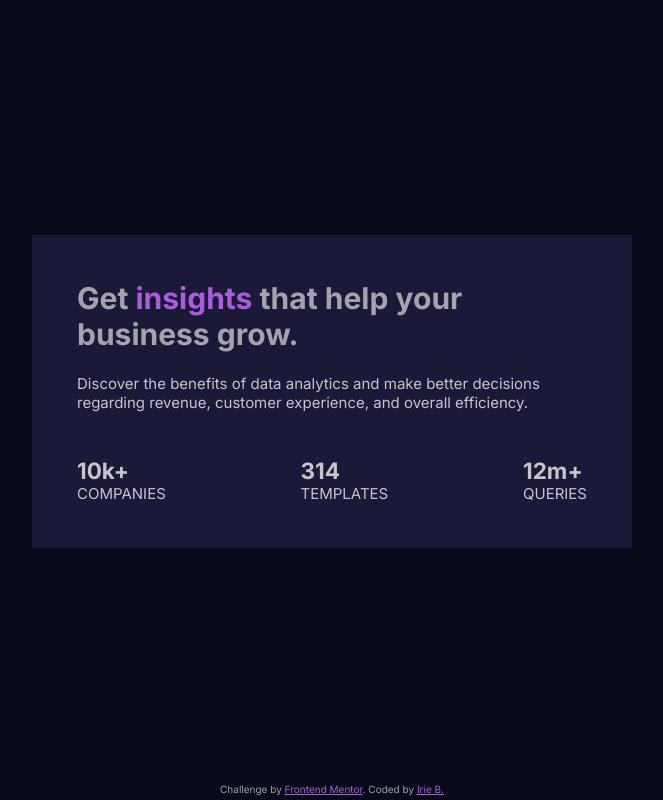
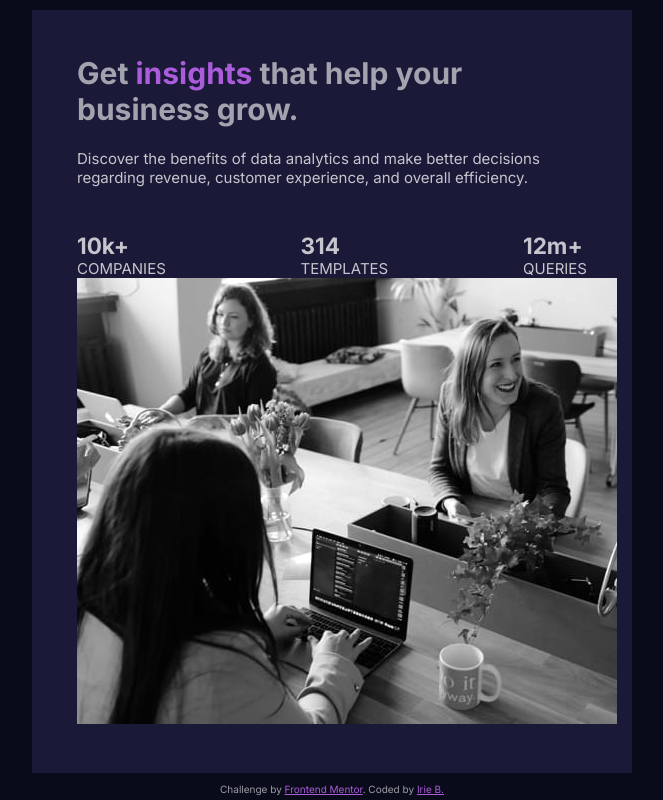
Before and after one commit to IrieBee/fem-stats-preview-card, a plain HTML site: page index.html in a window 1280 px wide. Shown: the whole page, without its empty margins (308-971 px from the left). Drawn offline with Linux system fonts and the light colour scheme.

Commit message:
Add image to the desktop version

```diff
--- a/index.html
+++ b/index.html
@@ -11,6 +11,7 @@
 </head>
 <body>
     <main>
+        <div class="main">
             <h1 class="title">Get <span>insights</span> that help your business grow. </h1>
             <p class="content">Discover the benefits of data analytics and make better decisions regarding revenue, customer experience, and overall efficiency. </p>
             <div class="stats">
@@ -27,6 +28,10 @@
                     <p class="text">queries</p>
                 </div>
             </div>
+        </div>
+        <div class="img">
+            <img src="images/image-header-desktop.jpg" alt="girls sitting in an office with laptops working">
+        </div>
     </main>
     <footer class="attribution">
         <p>
```
Lines whose indentation alone changed are shown as unchanged.
